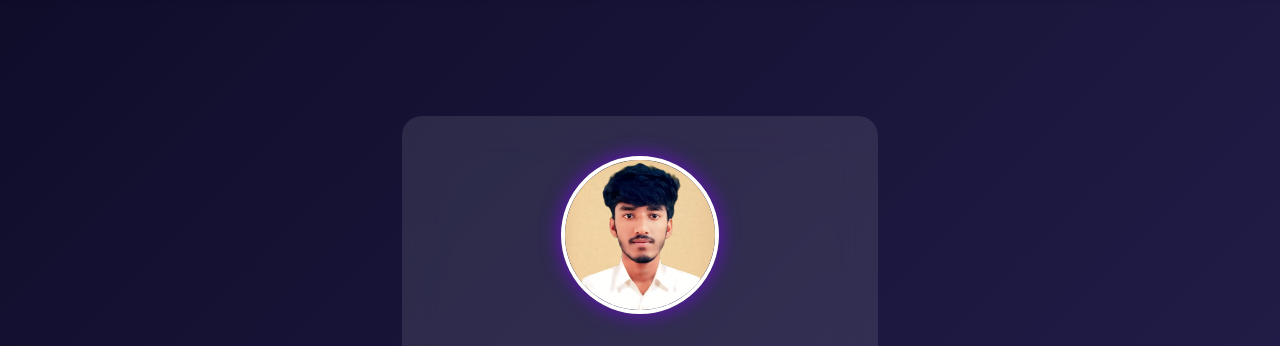
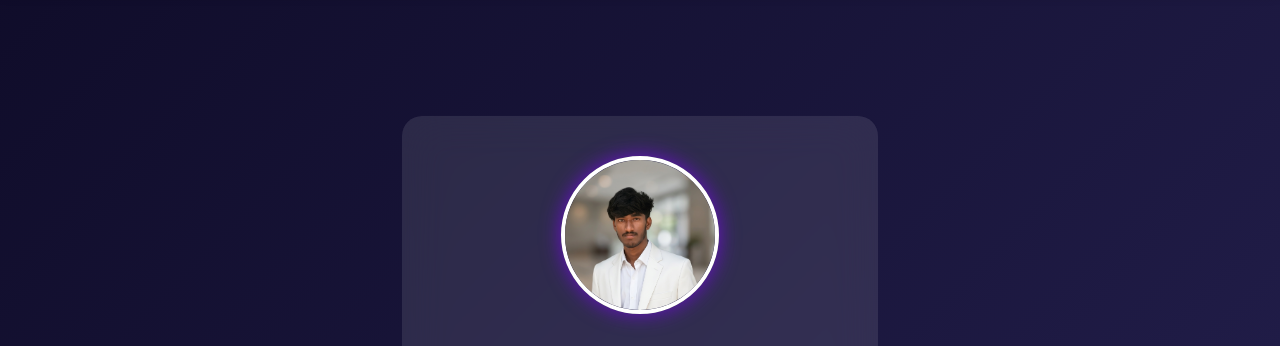
Before and after one commit to gokulkannan55/protfolio, a plain HTML site: page index.html in a window 1280 px wide. Shown: the part 65-411 px from the top of the page. Drawn offline with nearby package versions, Linux system fonts and the light colour scheme.

Commit message:
Update profile image in hero section

```diff
--- a/index.html
+++ b/index.html
@@ -27,7 +27,7 @@
   <!-- Hero Section -->
   <section class="hero" id="home">
     <div class="hero-glass" data-aos="zoom-in">
-      <img src="image/gokul-img.jpg" alt="Gokul Kannan" class="profile-pic" />
+      <img src="image/1782552327541.png" alt="Gokul Kannan" class="profile-pic" />
       <h1>Hi, I'm <span class="highlight">GOKULKANNAN R</span></h1>
       <p><span id="typing"></span></p>
       <a href="image/Gokulkannan-MERN(2)stack-resume.docx" download class="resume-btn">📄 Download Resume</a>
```
